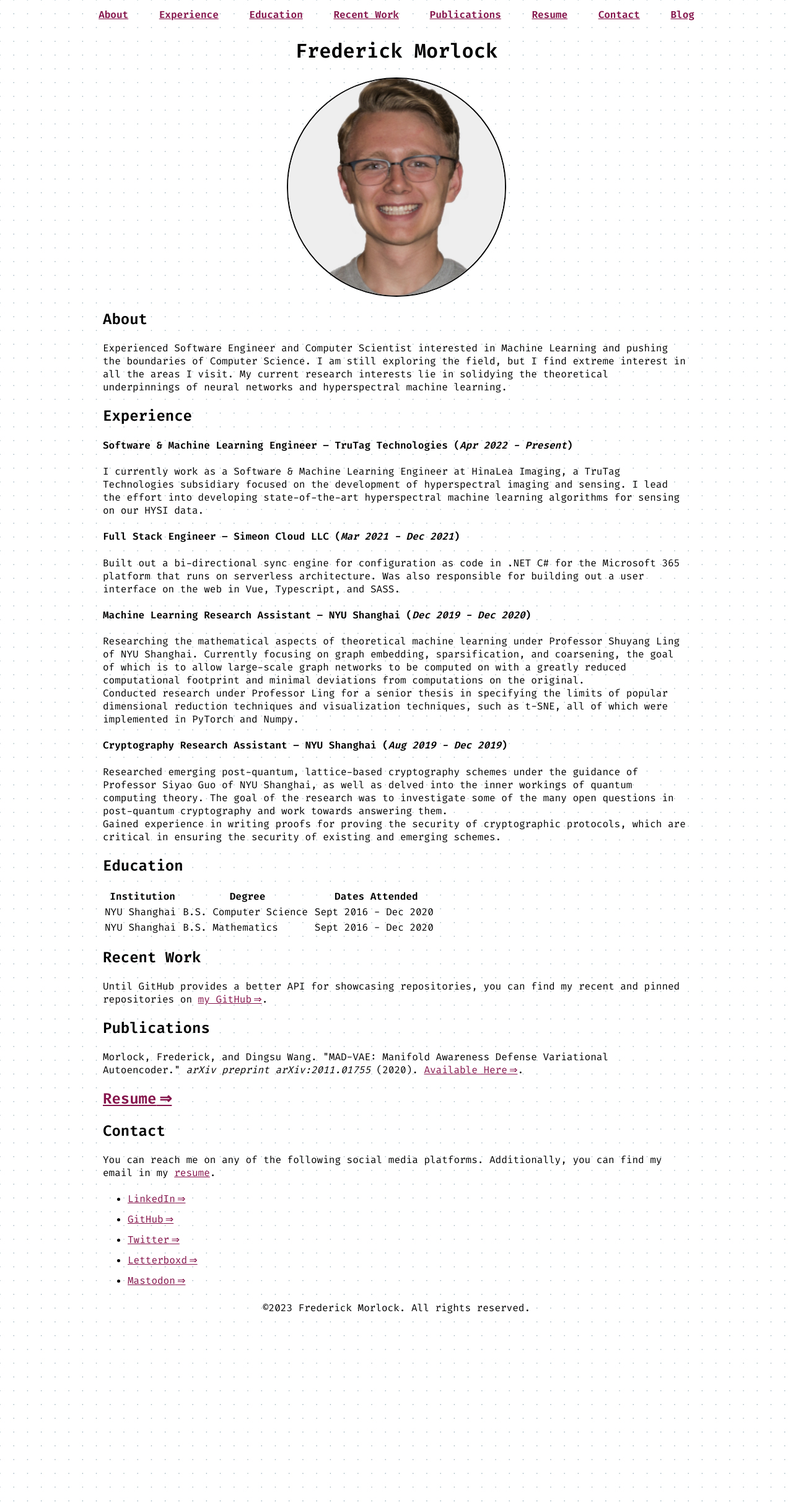
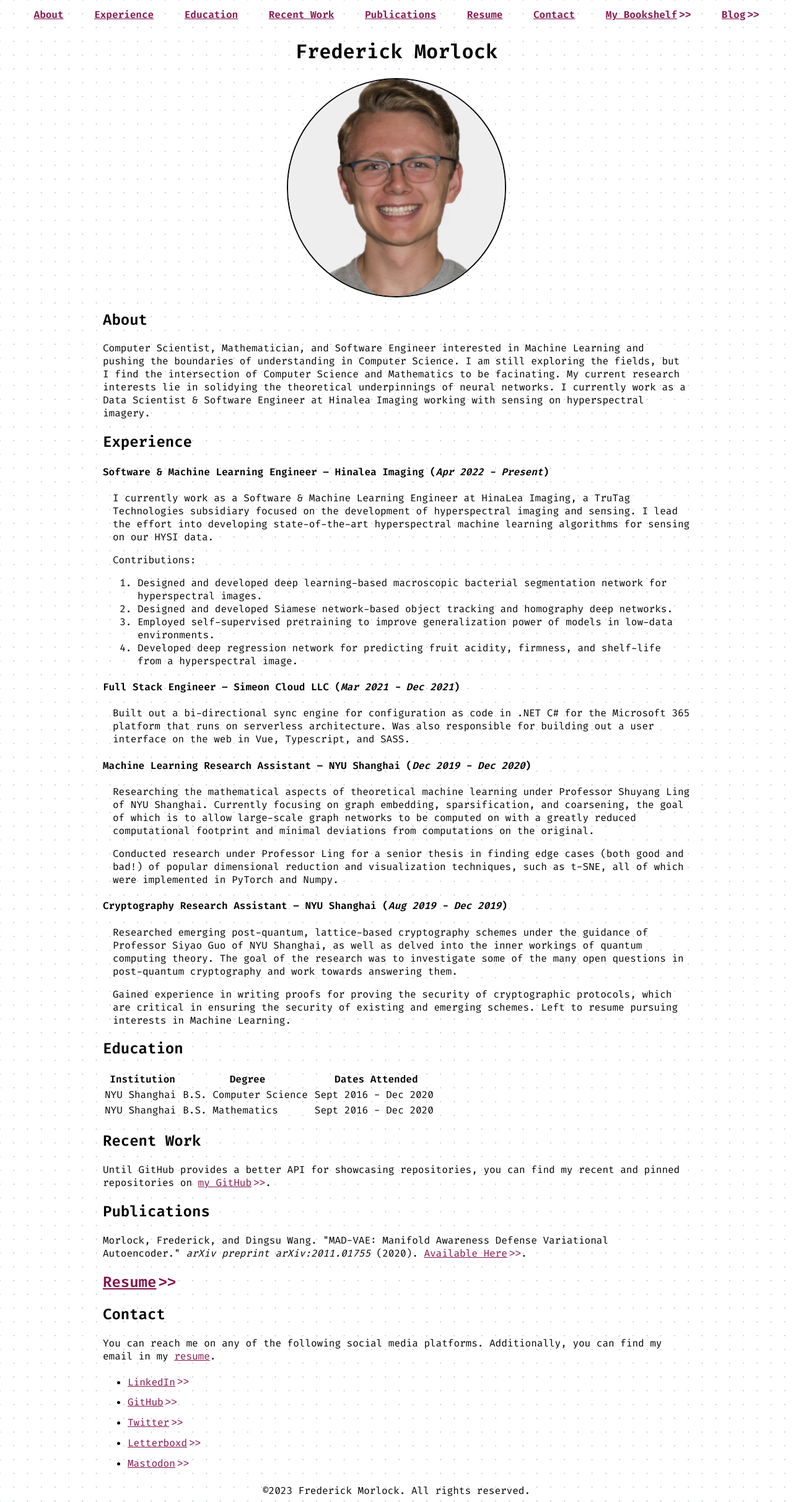
Before and after one commit to FrederickGeek8/freddy.us, a Jekyll site: the page built from index.html, in a window 1280 px wide. Shown: the whole page at 62% size. Built offline with Jekyll 4.4.1, drawn with Linux system fonts in a browser that asks for light colours.

Commit message:
Update frontpage

```diff
--- a/_config.yml
+++ b/_config.yml
@@ -16,8 +16,7 @@
 title: Frederick Morlock
 email: FrederickGeek8@gmail.com
 description: >#
- Frederick Morlock's website. B.S. Computer Science
- and B.S. Mathematics from NYU Shanghai.
+ Frederick Morlock's website. CS & Math. Studying Deep Learning.
 baseurl: "" # the subpath of your site, e.g. /blog
 url: "https://freddy.us" # the base hostname & protocol for your site, e.g. http://example.com
 twitter_username: FrederickGeek8
--- a/index.html
+++ b/index.html
@@ -7,9 +7,17 @@
   <head>
     <title>{{ site.title }}</title>
     <meta charset="UTF-8" />
-  <meta name="viewport" content="width=device-width, initial-scale=1.0, viewport-fit=cover" />
+    <meta
+      name="viewport"
+      content="width=device-width, initial-scale=1.0, viewport-fit=cover"
+    />
     <link href="fira_code.css" rel="preload" as="style" />
-  <link rel="stylesheet" href="fira_code.css" media="print" onload="this.media='all'" />
+    <link
+      rel="stylesheet"
+      href="fira_code.css"
+      media="print"
+      onload="this.media='all'"
+    />
     <noscript>
       <link rel="stylesheet" href="fira_code.css" />
     </noscript>
@@ -26,69 +34,108 @@
       <li><a href="#publications">Publications</a></li>
       <li><a href="#resume">Resume</a></li>
       <li><a href="#contact">Contact</a></li>
-    <li><a href="blog.html" target="_blank">Blog</a></li>
+      <li><a href="bookshelf.html" class="link">My Bookshelf</a></li>
+      <li><a href="blog.html" class="link">Blog</a></li>
     </ul>
     <div id="container">
       <h1>{{ site.title }}</h1>
       <img src="avatar.jpg" alt="Photo" width="350" height="350" />
       <h2 id="about">About</h2>
       <p>
-      Experienced Software Engineer and Computer Scientist interested in
-      Machine Learning and pushing the boundaries of Computer Science. I am
-      still exploring the field, but I find extreme interest in all the areas
-      I visit. My current research interests lie in solidying the theoretical
-      underpinnings of neural networks and hyperspectral machine learning.
+        Computer Scientist, Mathematician, and Software Engineer interested in
+        Machine Learning and pushing the boundaries of understanding in Computer
+        Science. I am still exploring the fields, but I find the intersection of
+        Computer Science and Mathematics to be facinating. My current research
+        interests lie in solidying the theoretical underpinnings of neural
+        networks. I currently work as a Data Scientist & Software Engineer at
+        Hinalea Imaging working with sensing on hyperspectral imagery.
       </p>
       <h2 id="experience">Experience</h2>
       <h4>
-      Software & Machine Learning Engineer – TruTag Technologies (<i>Apr 2022 - Present</i>)
+        Software & Machine Learning Engineer – Hinalea Imaging (<i
+          >Apr 2022 - Present</i
+        >)
       </h4>
+      <div class="exp_desc">
         <p>
           I currently work as a Software & Machine Learning Engineer at HinaLea
           Imaging, a TruTag Technologies subsidiary focused on the development
-      of hyperspectral imaging and sensing. I lead the effort into developing
-      state-of-the-art hyperspectral machine learning algorithms for sensing on
-      our HYSI data.
+          of hyperspectral imaging and sensing. I lead the effort into
+          developing state-of-the-art hyperspectral machine learning algorithms
+          for sensing on our HYSI data.
         </p>
+        Contributions:
+        <ol>
+          <li>
+            Designed and developed deep learning-based macroscopic bacterial
+            segmentation network for hyperspectral images.
+          </li>
+          <li>
+            Designed and developed Siamese network-based object tracking and
+            homography deep networks.
+          </li>
+          <li>
+            Employed self-supervised pretraining to improve generalization power
+            of models in low-data environments.
+          </li>
+          <li>
+            Developed deep regression network for predicting fruit acidity,
+            firmness, and shelf-life from a hyperspectral image.
+          </li>
+        </ol>
+      </div>
       <h4>
         Full Stack Engineer – Simeon Cloud LLC (<i>Mar 2021 - Dec 2021</i>)
       </h4>
+      <div class="exp_desc">
         <p>
-      Built out a bi-directional sync engine for configuration as code in .NET
-      C# for the Microsoft 365 platform that runs on serverless architecture.
-      Was also responsible for building out a user interface on the web in
-      Vue, Typescript, and SASS.
+          Built out a bi-directional sync engine for configuration as code in
+          .NET C# for the Microsoft 365 platform that runs on serverless
+          architecture. Was also responsible for building out a user interface
+          on the web in Vue, Typescript, and SASS.
         </p>
+      </div>
       <h4>
-      Machine Learning Research Assistant – NYU Shanghai (<i>Dec 2019 - Dec 2020</i>)
+        Machine Learning Research Assistant – NYU Shanghai (<i
+          >Dec 2019 - Dec 2020</i
+        >)
       </h4>
+      <div class="exp_desc">
         <p>
           Researching the mathematical aspects of theoretical machine learning
           under Professor Shuyang Ling of NYU Shanghai. Currently focusing on
-      graph embedding, sparsification, and coarsening, the goal of which is to
-      allow large-scale graph networks to be computed on with a greatly
-      reduced computational footprint and minimal deviations from computations
-      on the original.
-      <br />
-      Conducted research under Professor Ling for a senior thesis in
-      specifying the limits of popular dimensional reduction techniques and
+          graph embedding, sparsification, and coarsening, the goal of which is
+          to allow large-scale graph networks to be computed on with a greatly
+          reduced computational footprint and minimal deviations from
+          computations on the original.
+        </p>
+        <p>
+          Conducted research under Professor Ling for a senior thesis in finding
+          edge cases (both good and bad!) of popular dimensional reduction and
           visualization techniques, such as t-SNE, all of which were implemented
           in PyTorch and Numpy.
         </p>
+      </div>
       <h4>
-      Cryptography Research Assistant – NYU Shanghai (<i>Aug 2019 - Dec 2019</i>)
+        Cryptography Research Assistant – NYU Shanghai (<i
+          >Aug 2019 - Dec 2019</i
+        >)
       </h4>
+      <div class="exp_desc">
         <p>
           Researched emerging post-quantum, lattice-based cryptography schemes
           under the guidance of Professor Siyao Guo of NYU Shanghai, as well as
-      delved into the inner workings of quantum computing theory. The goal of
-      the research was to investigate some of the many open questions in
+          delved into the inner workings of quantum computing theory. The goal
+          of the research was to investigate some of the many open questions in
           post-quantum cryptography and work towards answering them.
-      <br />
+        </p>
+        <p>
           Gained experience in writing proofs for proving the security of
-      cryptographic protocols, which are critical in ensuring the security of
-      existing and emerging schemes.
+          cryptographic protocols, which are critical in ensuring the security
+          of existing and emerging schemes. Left to resume pursuing interests in
+          Machine Learning.
         </p>
+      </div>
       <h2 id="education">Education</h2>
       <table>
         <tr>
@@ -111,17 +158,31 @@
       <p>
         Until GitHub provides a better API for showcasing repositories, you can
         find my recent and pinned repositories on
-      <a href="https://github.com/FrederickGeek8" rel="noreferrer" class="link" target="_blank">my GitHub</a>.
+        <a
+          href="https://github.com/FrederickGeek8"
+          rel="noreferrer"
+          class="link"
+          target="_blank"
+          >my GitHub</a
+        >.
       </p>
       <h2 id="publications">Publications</h2>
       <p>
         Morlock, Frederick, and Dingsu Wang. "MAD-VAE: Manifold Awareness
         Defense Variational Autoencoder."
         <i>arXiv preprint arXiv:2011.01755</i> (2020).
-      <a href="https://arxiv.org/abs/2011.01755" rel="noreferrer" class="link">Available Here</a>.
+        <a href="https://arxiv.org/abs/2011.01755" rel="noreferrer" class="link"
+          >Available Here</a
+        >.
       </p>
       <h2 id="resume">
-      <a href="https://drive.google.com/file/d/1-48KszWyfQwlYqa85PczeCEJWmpZ5QjP/view" rel="noreferrer" class="link" target="_blank">Resume</a>
+        <a
+          href="https://drive.google.com/file/d/1-48KszWyfQwlYqa85PczeCEJWmpZ5QjP/view"
+          rel="noreferrer"
+          class="link"
+          target="_blank"
+          >Resume</a
+        >
       </h2>
       <h2 id="contact">Contact</h2>
       <p>
@@ -131,19 +192,49 @@
       </p>
       <ul id="links">
         <li>
-        <a href="https://www.linkedin.com/in/frederickmorlock" rel="noreferrer me" class="link" target="_blank">LinkedIn</a>
+          <a
+            href="https://www.linkedin.com/in/frederickmorlock"
+            rel="noreferrer me"
+            class="link"
+            target="_blank"
+            >LinkedIn</a
+          >
         </li>
         <li>
-        <a href="https://github.com/FrederickGeek8" rel="noreferrer me" class="link" target="_blank">GitHub</a>
+          <a
+            href="https://github.com/FrederickGeek8"
+            rel="noreferrer me"
+            class="link"
+            target="_blank"
+            >GitHub</a
+          >
         </li>
         <li>
-        <a href="https://twitter.com/FrederickGeek8" rel="noreferrer me" class="link" target="_blank">Twitter</a>
+          <a
+            href="https://twitter.com/FrederickGeek8"
+            rel="noreferrer me"
+            class="link"
+            target="_blank"
+            >Twitter</a
+          >
         </li>
         <li>
-        <a href="https://letterboxd.com/frederickgeek8/" rel="noreferrer me" class="link" target="_blank">Letterboxd</a>
+          <a
+            href="https://letterboxd.com/frederickgeek8/"
+            rel="noreferrer me"
+            class="link"
+            target="_blank"
+            >Letterboxd</a
+          >
         </li>
         <li>
-        <a href="https://social.nerd.net/@fooderick" rel="noreferrer me" class="link" target="_blank">Mastodon</a>
+          <a
+            href="https://social.nerd.net/@fooderick"
+            rel="noreferrer me"
+            class="link"
+            target="_blank"
+            >Mastodon</a
+          >
         </li>
       </ul>
     </div>
@@ -157,5 +248,4 @@
         " Frederick Morlock. All rights reserved.";
     </script>
   </body>
-
 </html>
--- a/style.css
+++ b/style.css
@@ -14,7 +14,11 @@ a[href] {
 
 .link::after {
   font-family: "Courier New", Courier, monospace;
-  content: "\2009\21D2";
+  content: " >>";
+  vertical-align: middle;
+  display: inline-block;
+  margin-left:3px;
+  /* line-height: normal; */
 }
 
 #nav {
@@ -55,6 +59,10 @@ img {
   margin: auto;
   border-radius: 50%;
   border: 2px black solid;
+}
+
+.exp_desc {
+  margin-left: 1em;
 }
 
 #links {
```
Also changed, not shown: Gemfile.lock. Lines whose indentation alone changed are shown as unchanged.
